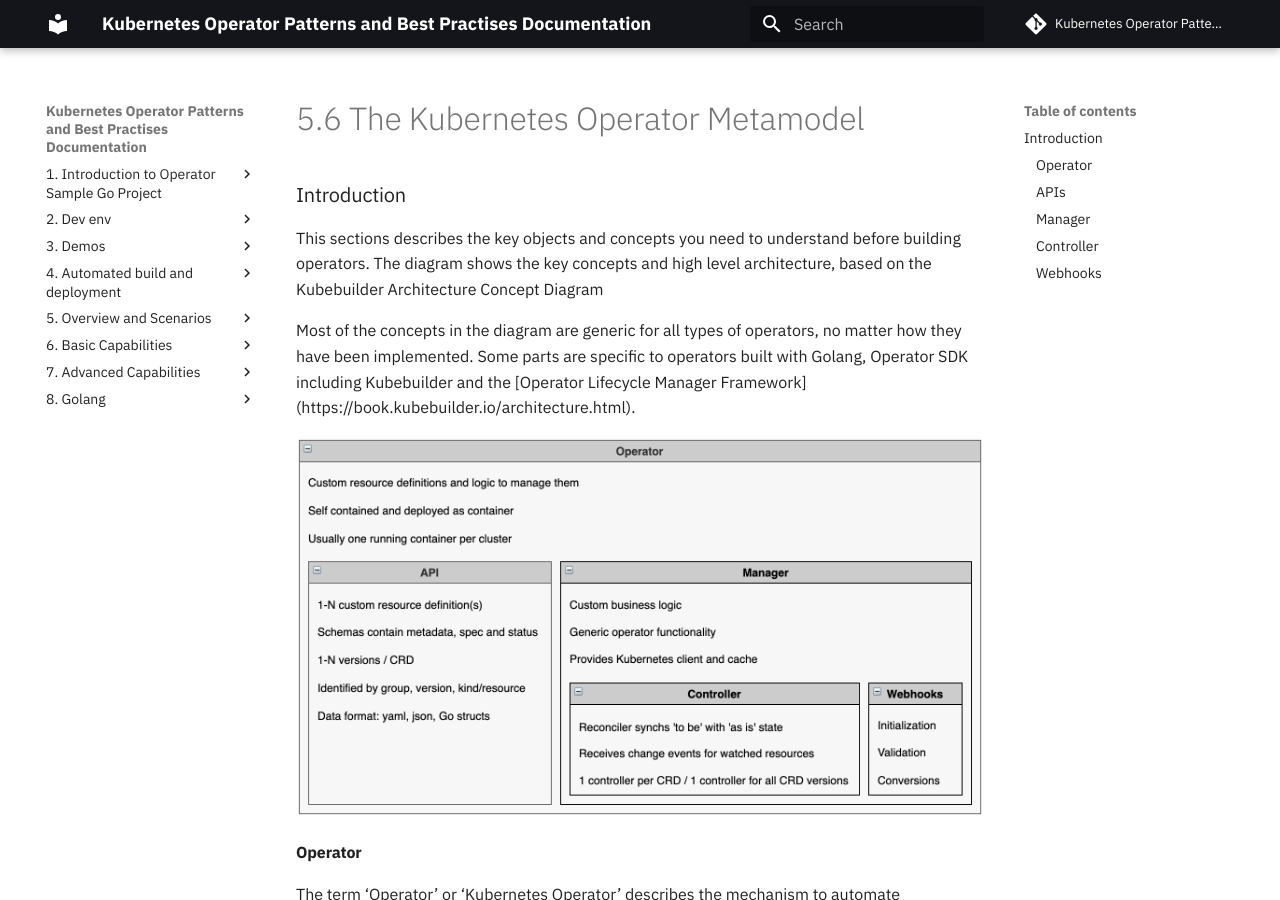
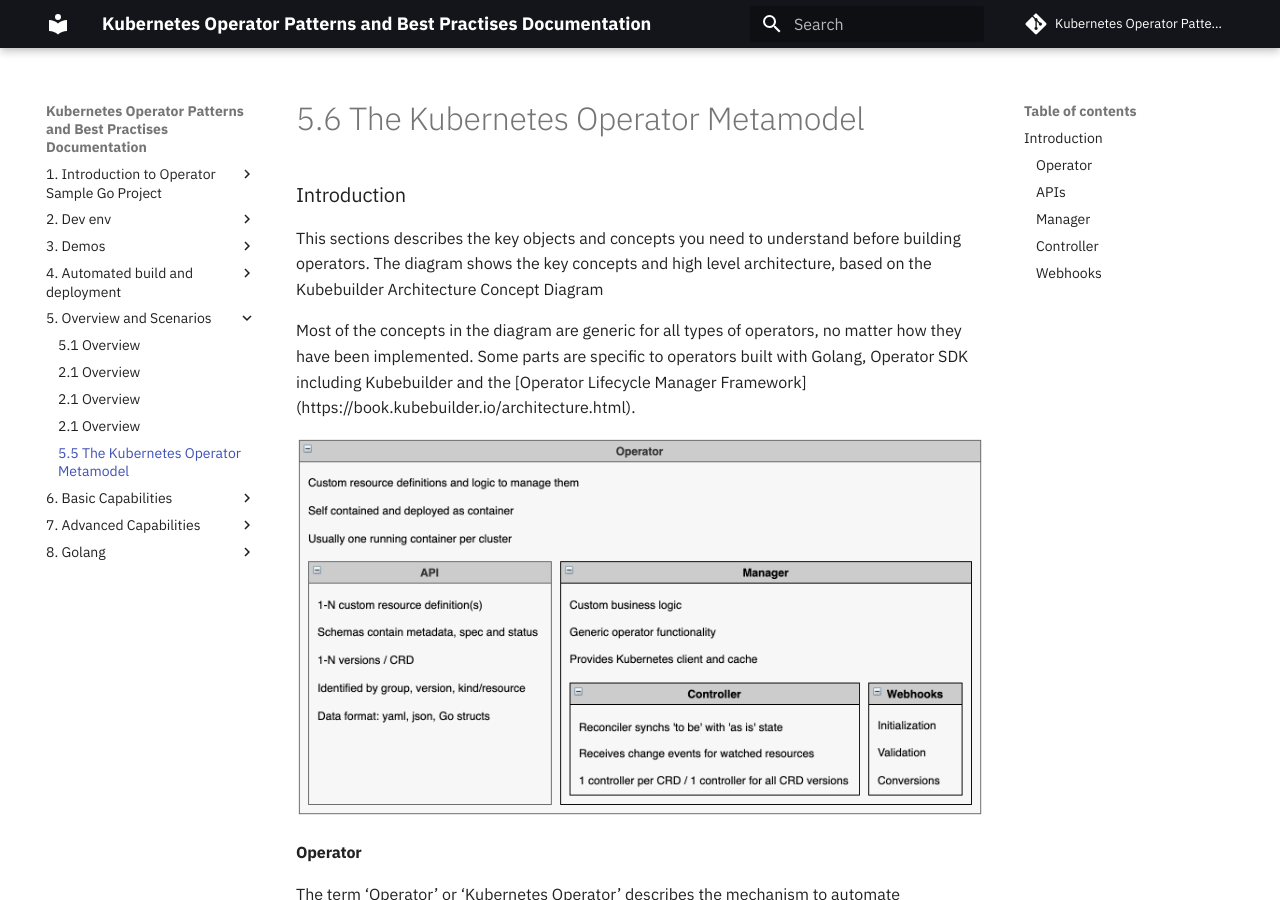
Before and after one commit to IBM/operator-sample-go-documentation, an MkDocs documentation site: the page built from documentation/operators-metamodel.md, in a window 1280 px wide and 900 px high. Built offline with MkDocs 1.6.1 and Material for MkDocs 9.7.7, drawn with Linux system fonts in a browser that asks for light colours; comment, search, counter and statistics services are not loaded.

Commit message:
doc updates

```diff
--- a/mkdocs.yml
+++ b/mkdocs.yml
@@ -38,7 +38,7 @@ nav:
     - 5.2 Why you should build Kubernetes Operators: ./template.md
     - 5.3 Day 2 Scenario - Automatically Archiving Data: ./template.md
     - 5.4 Day 2 Scenario - Automatically Scaling Applications: ./template.md
-    - 5.6 The Kubernetes Operator Metamodel: ./template.md
+    - 5.5 The Kubernetes Operator Metamodel: ./operators-metamodel.md
   - 6. Basic Capabilities:
     - 6.1 Overview: ./overview_basic_capabilities.md
     - 6.2 Creating and updating Resources: http://heidloff.net/article/updating-resources-kubernetes-operators
```
